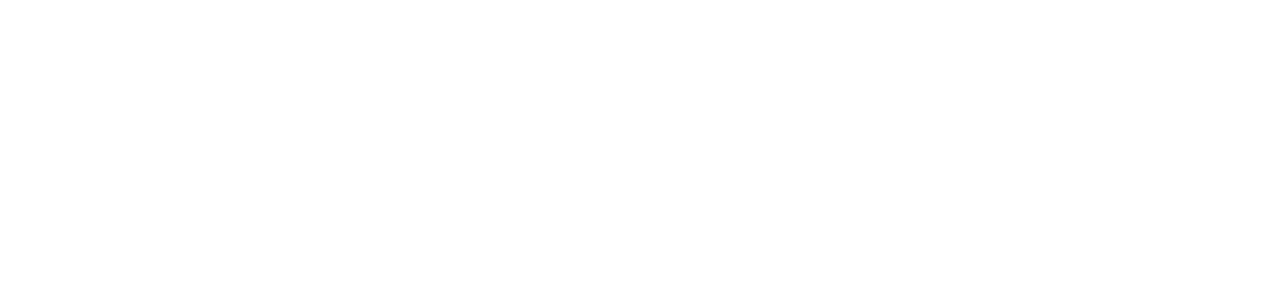
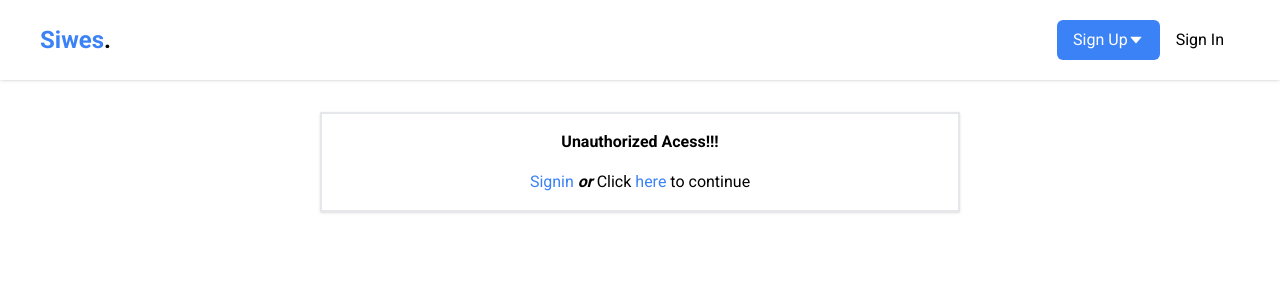
Before and after one commit to Inioluwajeremiah/siwes, a Next.js app in the folder client/: page /student in a window 1280 px wide. Shown: the top 300 px of the page. Built offline with nearby package versions, Linux system fonts and the light colour scheme.

Commit message:
ui fixed

```diff
--- a/client/src/app/components/header.jsx
+++ b/client/src/app/components/header.jsx
@@ -78,12 +78,15 @@ const Header = () => {
 
                 { dropDown ?
                   <div className='static p-4 gap-4 top-12 right-0 flex flex-col bg-white md:absolute md:shadow-md md:border'>
+                    <ul>
+
                       <li className='mb-4 md:mb-auto hover:underline hover:text-blue-500'>
                         <Link href="/student_signup">Student</Link>
                       </li>
                       <li className='mb-4 md:mb-auto hover:underline hover:text-blue-500'>
                         <Link href="/supervisor_signup">Supervisor</Link>
                       </li>
+                      </ul>
                   </div>
                   : ""
                 }
--- a/client/src/app/student/page.jsx
+++ b/client/src/app/student/page.jsx
@@ -6,6 +6,7 @@ import { useSelector } from 'react-redux'
 import { AiOutlineMenu, AiOutlineClose } from "react-icons/ai";
 // import { useRouter } from 'next/navigation';
 import { get_cookie } from '../helper_functions/Cookies';
+import Link from 'next/link';
 
 const AddDailyActivity = () => {
 
@@ -230,6 +231,18 @@ const Student = () => {
     </>
   } else {
     // router.push('/signin');
+    return  <main>
+      <Header/>
+      <div className="w-[96%] md:w-1/2 mx-auto border-2 shadow px-8 mt-28 h-1/2 flex flex-col items-center" >
+        <h1 className="font-bold my-4" >Unauthorized Acess!!! </h1>
+        <div className="flex flex-row flex-wrap">
+          <button className="mb-4"><Link href="/signin" className='text-blue-500'>Signin </Link></button>
+          <span className="italic font-bold">&nbsp;or&nbsp;</span>
+          <button className="mb-4">Click<Link href="/supervisor" className='text-blue-500'> here </Link></button>
+           <span>&nbsp;to continue</span>
+        </div>
+      </div>
+    </main>
   }
 }
 
--- a/client/src/app/supervisor/page.jsx
+++ b/client/src/app/supervisor/page.jsx
@@ -4,6 +4,7 @@ import Header from '../components/header'
 import { AiOutlineMenu, AiOutlineClose } from "react-icons/ai";
 import { useSelector } from 'react-redux'
 import { get_cookie } from '../helper_functions/Cookies';
+import Link from 'next/link';
 // import { useRouter } from 'next/navigation';
 
 const AddWeeklyRemark = ({csrf_token}) => {
@@ -11,6 +12,7 @@ const AddWeeklyRemark = ({csrf_token}) => {
   const [weekno, setWeekno] = useState('')
   const [remark, setRemark] = useState('')
   const [date, setDate] = useState(null);
+  const [student_id, set_student_id] = useState(1)
   const [loadingAddRemark, setLoadingAddRemark] = useState(false)
 
   const addWeeklyRemark = () => {
@@ -64,7 +66,12 @@ const AddWeeklyRemark = ({csrf_token}) => {
       <input
         className=' outline-none p-2 bg-[#ccc] rounded-sm my-2'
         type='number' placeholder='Input week no' id='week'
-        onClick={(e) => setWeekno(e.target.value)}/>
+        onClick={(e) => setWeekno(e.target.value)}
+      />
+      <label htmlFor='date'>Select date</label>
+      <input className="p-2 bg-[#ccc] rounded-sm my-2" type='date' id='date'
+        onClick={(e) => setDate(e.target.value)}
+      />
       <label htmlFor="remark">Remark</label>
       <textarea
         name="remark" id="remark" cols="30" rows="10"
@@ -73,10 +80,6 @@ const AddWeeklyRemark = ({csrf_token}) => {
       >
 
       </textarea>
-      <label htmlFor='date'>Select date</label>
-      <input className="p-2 bg-[#ccc] rounded-sm my-2" type='date' id='date'
-        onClick={(e) => setDate(e.target.value)}
-      />
 
       <button
         className='mt-10 px-4 py-2 mx-auto text-white bg-blue-500 items-center flex flex-row justify-center rounded-md'
@@ -236,7 +239,18 @@ const Supervisor = () => {
     </main>
   } else {
     // router.push('/signin');
-    null
+    return  <main>
+      <Header/>
+      <div className="w-[96%] md:w-1/2 mx-auto border-2 shadow px-8 mt-28 h-1/2 flex flex-col items-center" >
+        <h1 className="font-bold my-4" >Unauthorized Acess!!! </h1>
+        <div className="flex flex-row flex-wrap">
+          <button className="mb-4"><Link href="/signin" className='text-blue-500'>Signin </Link></button>
+          <span className="italic font-bold">&nbsp;or&nbsp;</span>
+          <button className="mb-4">Click<Link href="/student" className='text-blue-500'> here </Link></button>
+           <span>&nbsp;to continue</span>
+        </div>
+      </div>
+    </main>
   }
 }
 
```
Lines whose indentation alone changed are shown as unchanged.
